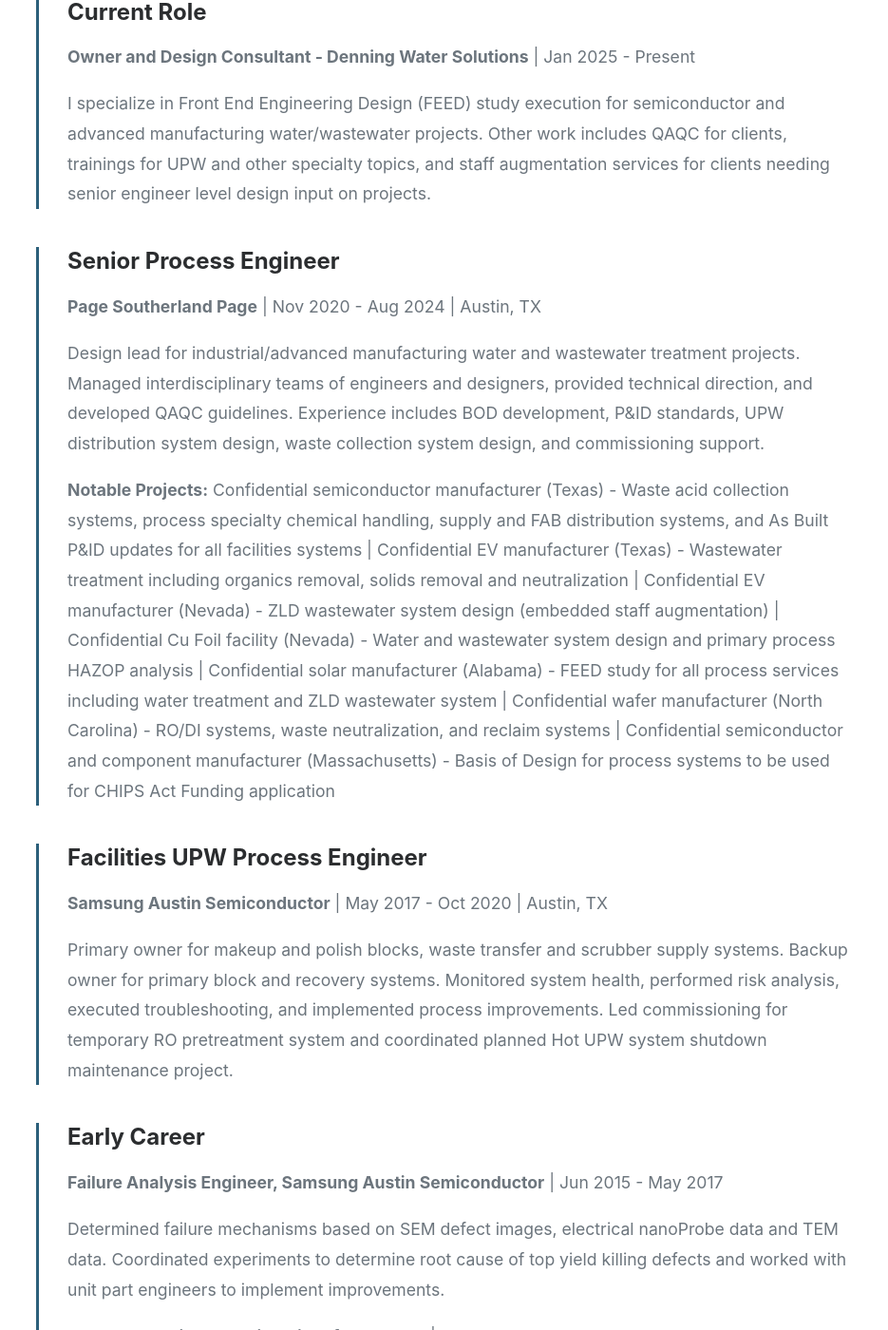
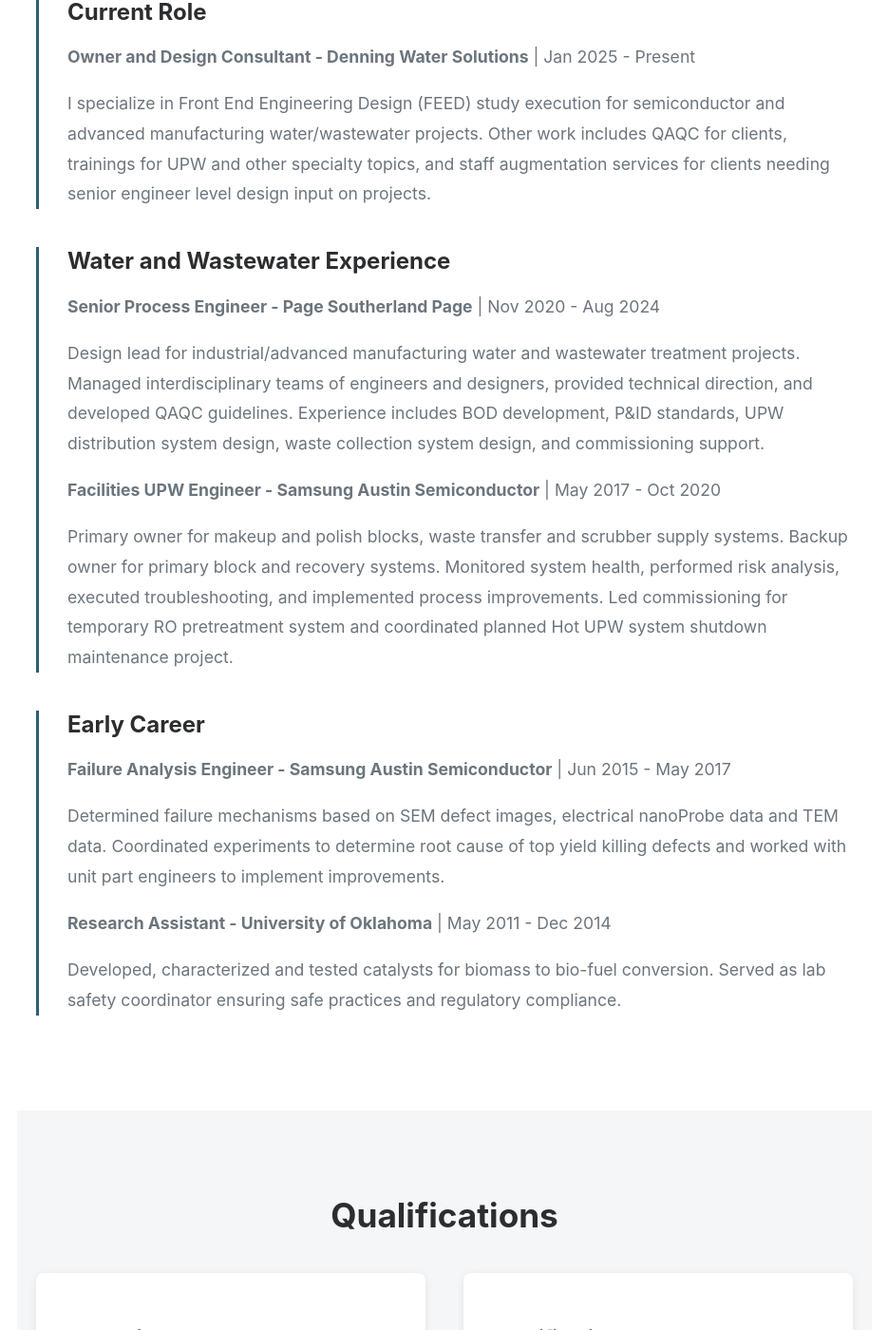
Before and after one commit to water-lady/water-lady-site, a Jekyll site: the page built from about.md, in a window 1280 px wide and 1400 px high, scrolled down 990 px. Shown: the whole window at 95% size, without its empty margins (172-1107 px from the left). Built offline with Jekyll 4.4.1, drawn with Linux system fonts in a browser that asks for light colours; some of the changed text lies outside the part shown.

Commit message:
hiding tabs under construction, updating quotes updated wording on about page

```diff
--- a/about.md
+++ b/about.md
@@ -7,7 +7,7 @@
   <div class="about-container">
     <img src="/assets/images/water_drop.jpg" alt="Alana Denning" class="about-headshot">
     <h1>About Alana Denning</h1>
-    <p class="about-subtitle">Water & Wastewater Treatment Engineer</p>
+    <p class="about-subtitle">Water & Wastewater Treatment Engineering Consultant</p>
   </div>
 </div>
 
@@ -24,23 +24,22 @@
       </div>
 
       <div class="timeline-item">
-        <h3>Senior Process Engineer</h3>
-        <p><strong>Page Southerland Page</strong> | Nov 2020 - Aug 2024 | Austin, TX</p>
+        <h3> Water and Wastewater Experience</h3>
+        <p><strong>Senior Process Engineer - Page Southerland Page</strong> | Nov 2020 - Aug 2024 </p>
         <p>Design lead for industrial/advanced manufacturing water and wastewater treatment projects. Managed interdisciplinary teams of engineers and designers, provided technical direction, and developed QAQC guidelines. Experience includes BOD development, P&ID standards, UPW distribution system design, waste collection system design, and commissioning support.</p>
-        <p><strong>Notable Projects:</strong> Confidential semiconductor manufacturer (Texas) - Waste acid collection systems, process specialty chemical handling, supply and FAB distribution systems, and As Built P&ID updates for all facilities systems | Confidential EV manufacturer (Texas) - Wastewater treatment including organics removal, solids removal and neutralization | Confidential EV manufacturer (Nevada) - ZLD wastewater system design (embedded staff augmentation) | Confidential Cu Foil facility (Nevada) - Water and wastewater system design and primary process HAZOP analysis | Confidential solar manufacturer (Alabama) - FEED study for all process services including water treatment and ZLD wastewater system | Confidential wafer manufacturer (North Carolina) - RO/DI systems, waste neutralization, and reclaim systems | Confidential semiconductor and component manufacturer (Massachusetts) - Basis of Design for process systems to be used for CHIPS Act Funding application</p>
-      </div>
 
-      <div class="timeline-item">
-        <h3>Facilities UPW Process Engineer</h3>
-        <p><strong>Samsung Austin Semiconductor</strong> | May 2017 - Oct 2020 | Austin, TX</p>
+        <p><strong>Facilities UPW Engineer - Samsung Austin Semiconductor</strong> | May 2017 - Oct 2020 </p>
         <p>Primary owner for makeup and polish blocks, waste transfer and scrubber supply systems. Backup owner for primary block and recovery systems. Monitored system health, performed risk analysis, executed troubleshooting, and implemented process improvements. Led commissioning for temporary RO pretreatment system and coordinated planned Hot UPW system shutdown maintenance project.</p>
+
+
+  <!-- <p><strong>Notable Projects:</strong> Confidential semiconductor manufacturer (Texas) - Waste acid collection systems, process specialty chemical handling, supply and FAB distribution systems, and As Built P&ID updates for all facilities systems | Confidential EV manufacturer (Texas) - Wastewater treatment including organics removal, solids removal and neutralization | Confidential EV manufacturer (Nevada) - ZLD wastewater system design (embedded staff augmentation) | Confidential Cu Foil facility (Nevada) - Water and wastewater system design and primary process HAZOP analysis | Confidential solar manufacturer (Alabama) - FEED study for all process services including water treatment and ZLD wastewater system | Confidential wafer manufacturer (North Carolina) - RO/DI systems, waste neutralization, and reclaim systems | Confidential semiconductor and component manufacturer (Massachusetts) - Basis of Design for process systems to be used for CHIPS Act Funding application</p>-->
       </div>
 
       <div class="timeline-item">
         <h3>Early Career</h3>
-        <p><strong>Failure Analysis Engineer, Samsung Austin Semiconductor</strong> | Jun 2015 - May 2017</p>
+        <p><strong>Failure Analysis Engineer - Samsung Austin Semiconductor</strong> | Jun 2015 - May 2017</p>
         <p>Determined failure mechanisms based on SEM defect images, electrical nanoProbe data and TEM data. Coordinated experiments to determine root cause of top yield killing defects and worked with unit part engineers to implement improvements.</p>
-        <p><strong>Research Assistant, University of Oklahoma</strong> | May 2011 - Dec 2014</p>
+        <p><strong>Research Assistant - University of Oklahoma</strong> | May 2011 - Dec 2014</p>
         <p>Developed, characterized and tested catalysts for biomass to bio-fuel conversion. Served as lab safety coordinator ensuring safe practices and regulatory compliance.</p>
       </div>
     </div>
@@ -86,7 +85,7 @@
 
   <section class="about-section">
     <h2>Approach to Work and Problem Solving</h2>
-    <p>Having worked on both sides of the fence—in plant operations and engineering design—I bring a practical, operations-focused perspective to every project. I believe the best designs are those that operators can actually maintain and troubleshoot effectively.</p>
+    <p>I'm passionate about making complex engineering concepts accessible. I love working with interdisciplinary teams on projects where we all learn from each other and I always try to learn enough about other disciplines to be somewhat of a generalist in addition to having subject matter expertise on water and wastewater topics.</p>
 
     <div class="approach-grid">
       <div class="approach-item">
@@ -123,7 +122,9 @@
 
   <section class="about-section alternate">
     <h2>Personal</h2>
-    <p>I'm passionate about making complex engineering concepts accessible but When I'm not designing water treatment systems, you can find me working in my native plant garden (I garden by attrition) or spending time with my not-so-aptly named foster dog "Angel".</p>
+    <p>
+
+    When I'm not designing water treatment systems, you can find me admiring drought tolerant native plants in my yard (I garden by attrition) or at the wildflower center in Austin, TX. If I am not there I will be spending time with my not-so-aptly-named foster dog "Angel".</p>
 
     <p class="quote">"I know what words to google" - Me, probably, at some point</p>
   </section>
```
Also changed, not shown: _data/navigation.yml (+6 -4 lines), blog.md (+7 -0 lines), index.html (+6 -3 lines), resources.md (+2 -2 lines).
